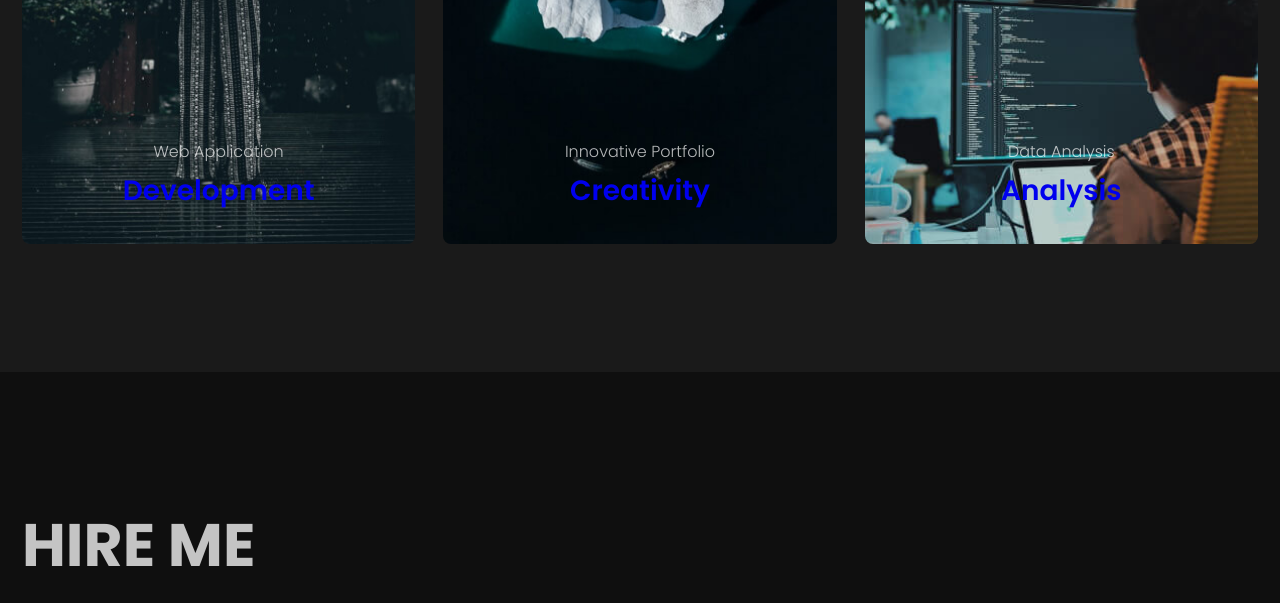
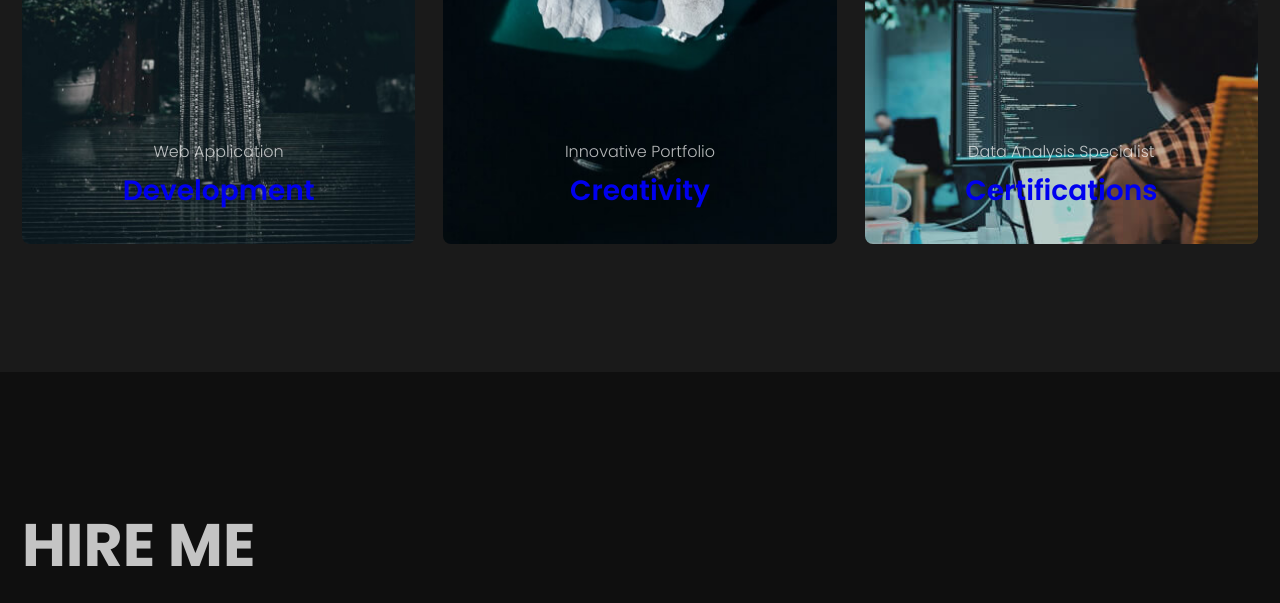
Before and after one commit to Hareshgvy/Portfolio, a plain HTML site: page Portfolio/index.html in a window 1280 px wide. Shown: the part 4280-4883 px from the top of the page. Drawn offline with nearby package versions, Linux system fonts and the light colour scheme.

Commit message:
Updated with new changes

```diff
--- a/Portfolio/index.html
+++ b/Portfolio/index.html
@@ -332,10 +332,10 @@
             />
 
             <div class="portfolio__data">
-              <p class="portfolio__subtitle">Data Analysis</p>
-              <h3 class="portfolio__title"><a href="https://www.linkedin.com/in/hareshg/details/certifications/" target="_blank">Analysis</a></h3>
+              <p class="portfolio__subtitle">Data Analysis Specialist</p>
+              <h3 class="portfolio__title"><a href="https://www.linkedin.com/in/hareshg/details/certifications/" target="_blank">Certifications</a></h3>
               <p class="portfolio__description">
-                Executed comprehensive data analysis in Python, leveraging libraries like Pandas and NumPy to uncover insights and drive data-driven decisions.
+                Skilled in utilizing Python and advanced statistical techniques to extract actionable insights from complex datasets. Proficient in data cleaning, visualization, and interpretation to drive data-driven decisions and business strategies.
               </p>
             </div>
           </div>
```
